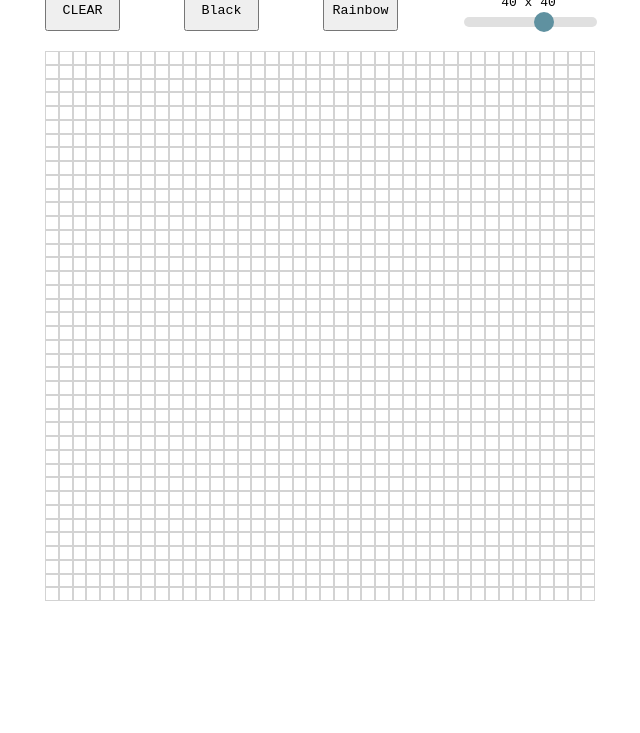
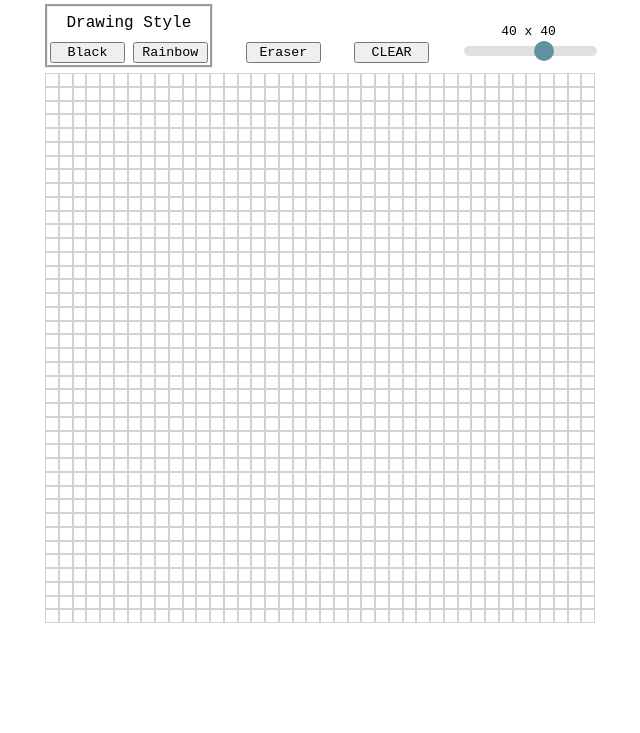
Before and after one commit to jennyrhee/etch-a-sketch, a plain HTML site: page index.html in a window 1280 px wide. Shown: the part 67-800 px from the top of the page, without its empty margins (320-960 px from the left). Drawn offline with Linux system fonts and the light colour scheme.

Commit message:
Add style changes
* Add styles container for drawing style buttons

* Rearrange button order

* Style buttons

* Change header font size

```diff
--- a/assets/style.css
+++ b/assets/style.css
@@ -6,7 +6,7 @@ body {
 }
 
 .header {
-  font-size: 24px;
+  font-size: 36px;
   margin-top: 10px;
   margin-bottom: 20px;
 }
@@ -15,12 +15,34 @@ body {
   display: flex;
   justify-content: space-between;
   width: 550px;
-  margin: 20px auto;
+  margin: 5px auto;
+}
+
+.styles-container {
+  border-style: groove;
+  padding: 2px;
+}
+
+.styles-title {
+  font-size: 16px;
+  padding: 5px;
+  margin-bottom: 5px;
 }
 
 button {
   font-family: monospace;
   width: 75px;
+  max-height: 30px;
+}
+
+#eraser-btn,
+#clear-btn {
+  margin-top: auto;
+  margin-bottom: 5px;
+}
+
+.slider-container {
+  margin-top: 15px;
 }
 
 .slider {
--- a/index.html
+++ b/index.html
@@ -11,9 +11,13 @@
 <body>
   <div class="header">Etch A Sketch</div>
   <div class="btn-container">
+    <div class="styles-container">
+      <div class="styles-title">Drawing Style</div>
+      <button class="style-btn">Black</button>
+      <button class="style-btn">Rainbow</button>
+    </div>
+    <button id="eraser-btn">Eraser</button>
     <button id="clear-btn">CLEAR</button>
-    <button class="style-btn">Black</button>
-    <button class="style-btn">Rainbow</button>
     <div class="slider-container">
       <div id="slider-value"></div>
       <input type="range" min="8" max="60" value="40" class="slider" id="my-slider">
```
